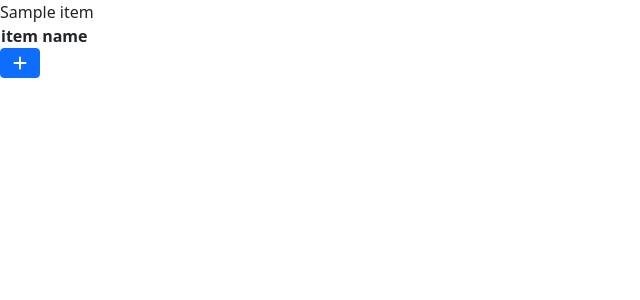
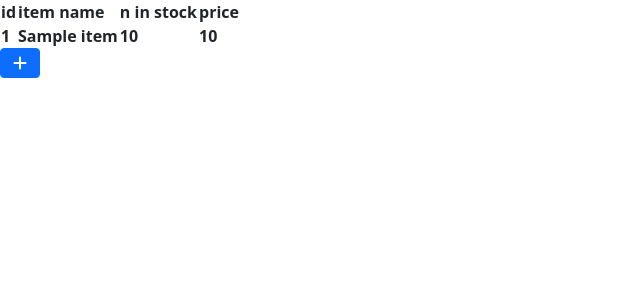
Before and after one commit to Leohemmingsson/D0018E, a Python web app: template src/templates/admin_item.html in a window 1280 px wide. Shown: the top 300 px of the page, without its empty margins (0-640 px from the left). Run offline with Jinja, Linux system fonts and the light colour scheme; the template is opened without the code that fills it: most values are stand-ins (such as "Sample title", 1, 10 or a date in 2020); lists and menus that the app fills with data are empty; some libraries are stand-ins or nearby versions.

Commit message:
can now get a overview of all items

```diff
--- a/src/main.py
+++ b/src/main.py
@@ -114,7 +114,8 @@ def admin_users():
 @app.route("/admin/items", methods=["GET", "POST", "DELETE", ])
 def items():
     if request.method == "GET":
-        items = g.db.get_items()
+        items = g.db.get_products()
+        items = [Item(product) for product in items]
 
         return render_template(
             "admin_item.html",
--- a/src/templates/admin_item.html
+++ b/src/templates/admin_item.html
@@ -19,11 +19,17 @@
 <body>
     <table>
         <tr>
+            <th>id</th>
             <th>item name</th>
+            <th>n in stock</th>
+            <th>price</th>
         </tr>
         {% for item in items %}
         <tr>
-            {{item.name}}
+            <th> {{item.id}} </th>
+            <th> {{item.name}} </th>
+            <th> {{item.quantity}} </th>
+            <th> {{item.price}} </th>
         </tr>
         {% endfor %}
 
```
